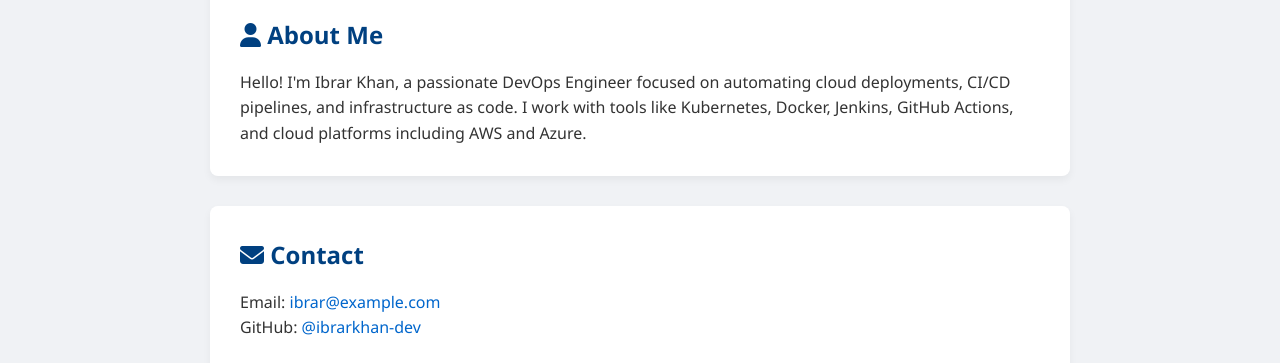
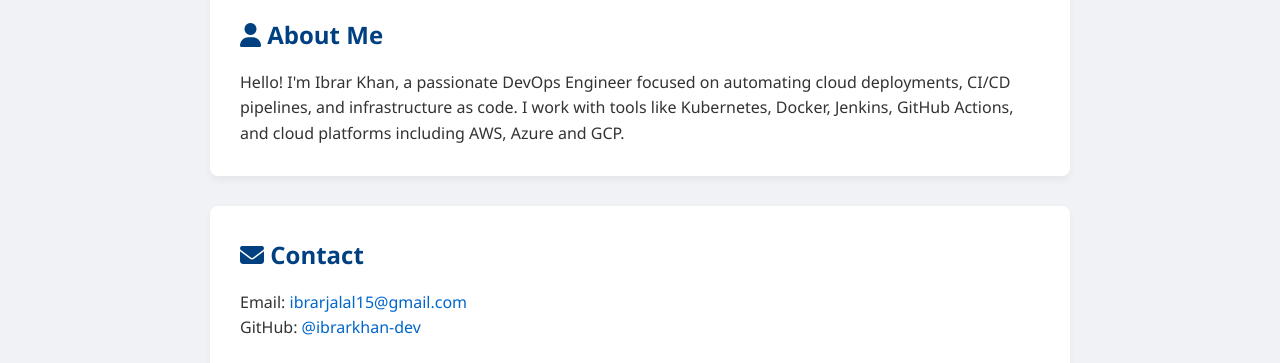
Before and after one commit to ibrarkhann/ibrar-portfolio, a plain HTML site: page index.html in a window 1280 px wide. Shown: the part 377-740 px from the top of the page. Drawn offline with Linux system fonts and the light colour scheme.

Commit message:
update index.html

```diff
--- a/index.html
+++ b/index.html
@@ -21,13 +21,13 @@
       <h2><i class="fas fa-user"></i> About Me</h2>
       <p>
         Hello! I'm Ibrar Khan, a passionate DevOps Engineer focused on automating cloud deployments, CI/CD pipelines, and infrastructure as code.
-        I work with tools like Kubernetes, Docker, Jenkins, GitHub Actions, and cloud platforms including AWS and Azure.
+        I work with tools like Kubernetes, Docker, Jenkins, GitHub Actions, and cloud platforms including AWS, Azure and GCP.
       </p>
     </section>
 
     <section class="contact fade-in" id="contact">
       <h2><i class="fas fa-envelope"></i> Contact</h2>
-      <p>Email: <a href="mailto:ibrar@example.com">ibrar@example.com</a></p>
+      <p>Email: <a href="mailto:ibrar@example.com">ibrarjalal15@gmail.com</a></p>
       <p>GitHub: <a href="https://github.com/ibrarkhan-dev" target="_blank">@ibrarkhan-dev</a></p>
     </section>
   </main>
```
